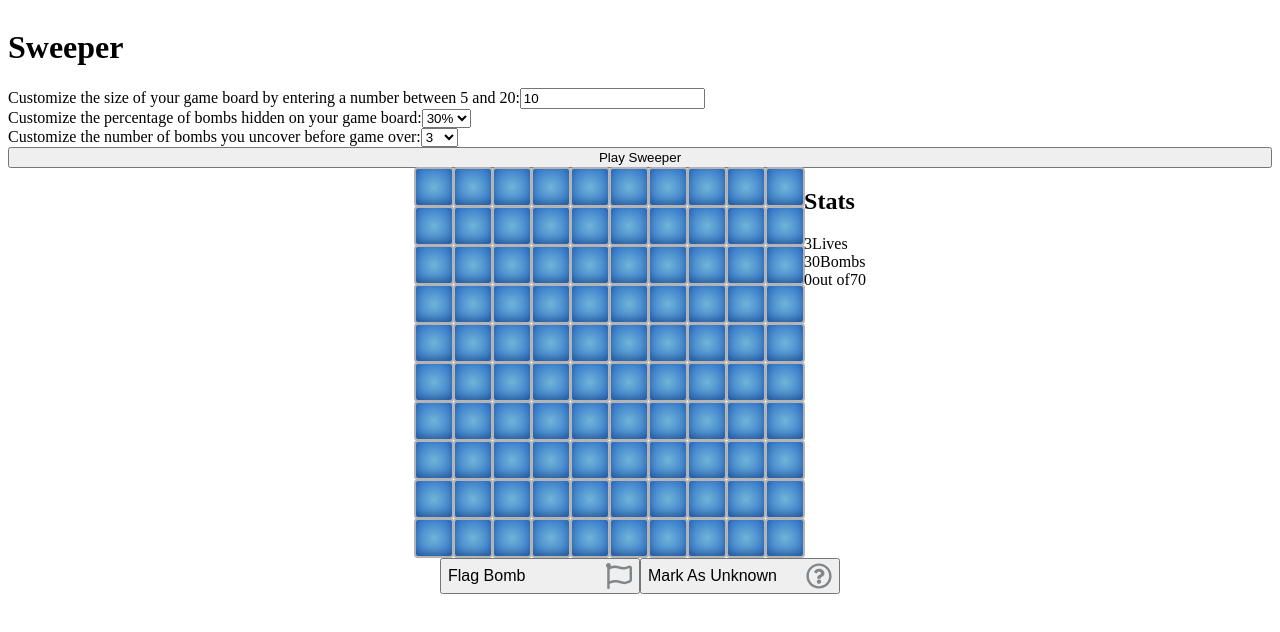
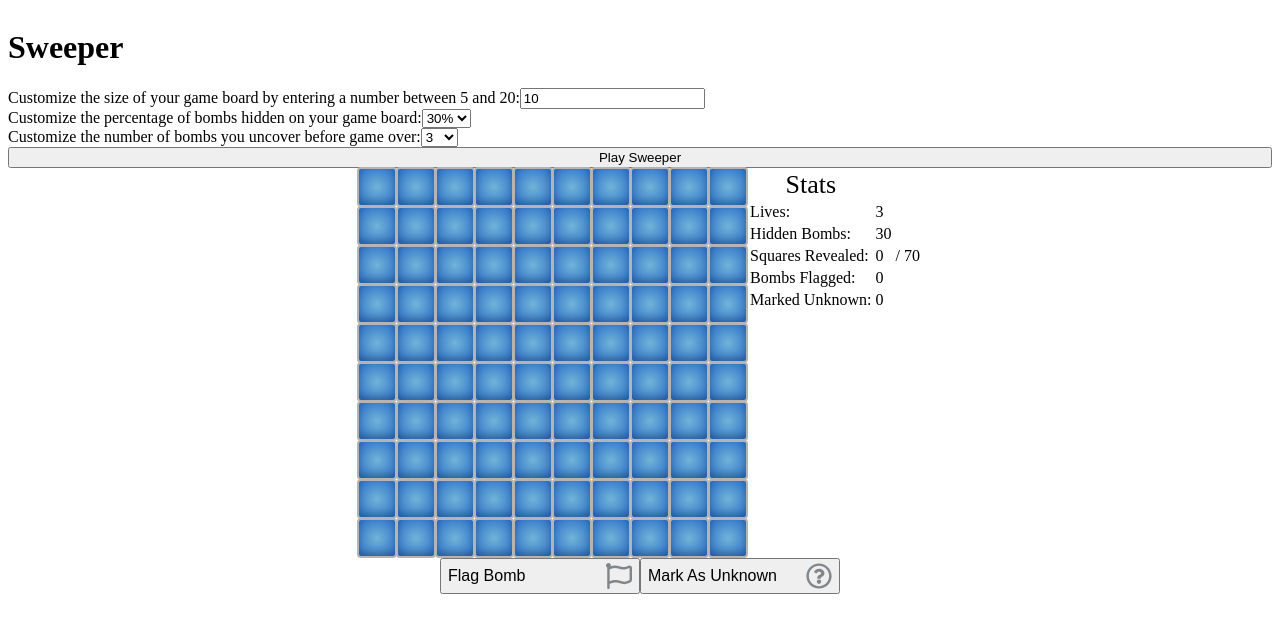
Before and after one commit to zcallanan/React-App-Sweeper, a React (Create React App) app: page / in a window 1280 px wide. Shown: the top 632 px of the page. Built offline with nearby package versions, Linux system fonts and the light colour scheme.

Commit message:
Hooked up further stats and some styling

```diff
--- a/src/components/App.js
+++ b/src/components/App.js
@@ -125,10 +125,17 @@ class App extends React.Component {
     const questionMode = this.state.modes.questionMode;
     // 2. Update square
     if (flagMode) {
-      console.log('hello')
       // If marking a flag is active, then mark only that square and then save to state
       squares[squareKey]['flagged'] = !squares[squareKey]['flagged'];
-
+      if (squares[squareKey]['flagged']) {
+        // If a flag is placed, increment the flag count
+        stats.flags++;
+        this.setState({ stats })
+      } else {
+        // If a flag is removed, decrement the flag count
+        stats.flags--;
+        this.setState({ stats })
+      }
       if (squares[squareKey]['questionMarked']) {
         // If the square is question marked when placing a flag, remove questionMarked
         squares[squareKey]['questionMarked'] = !squares[squareKey]['questionMarked'];
@@ -136,6 +143,15 @@ class App extends React.Component {
     } else if (questionMode) {
       // If placing a question mark is active, then mark only that square and then save to state
       squares[squareKey]['questionMarked'] = !squares[squareKey]['questionMarked'];
+      if (squares[squareKey]['questionMarked']) {
+        // If a question mark is placed, increment the question mark count
+        stats.questions++;
+        this.setState({ stats })
+      } else {
+        // If a question mark is removed, decrement the question mark count
+        stats.questions--;
+        this.setState({ stats })
+      }
       if (squares[squareKey]['flagged']) {
         // If the square is flagged when placing a question mark, unflag it
         squares[squareKey]['flagged'] = !squares[squareKey]['flagged'];
@@ -177,6 +193,8 @@ class App extends React.Component {
     // Make sure that the revealed stat is set to zero at the start
     const stats = {...this.state.stats};
     stats["revealed"] = 0;
+    stats["flags"] = 0;
+    stats["questions"] = 0;
     this.setState({stats});
     // If size decreases, then square keys should be deleted before the board is regenerated
     if (Object.keys(squares).length > 1) {
--- a/src/components/Stats.js
+++ b/src/components/Stats.js
@@ -6,7 +6,9 @@ class Stats extends React.Component {
   static propTypes = {
     stats: PropTypes.shape({
       currentLives: PropTypes.number.isRequired,
-      bombs: PropTypes.number.isRequired
+      bombs: PropTypes.number.isRequired,
+      flags: PropTypes.number.isRequired,
+      questions: PropTypes.number.isRequired
     })
   }
 
@@ -14,8 +16,7 @@ class Stats extends React.Component {
     localStats: {
       size: -1,
       bombs: -1,
-      totalToReveal: -1,
-      previousBombs: -1
+      totalToReveal: -1
     }
   }
 
@@ -28,8 +29,7 @@ class Stats extends React.Component {
     if (bombs > 0 && options.size > 0 && localStats.totalToReveal < 0) {
       localStats.totalToReveal = (options.size ** 2) - bombs;
       this.setState({localStats});
-    } else if (bombs > 0 && options.size > 0 && localStats.totalToReveal !== totalToReveal && bombs !== localStats.previousBombs && options.size === localStats.size && bombs !== localStats.bombs ) {
-      console.log(totalToReveal, bombs, localStats.bombs, options.size, localStats.size, localStats.previousBombs)
+    } else if (bombs > 0 && options.size > 0 && localStats.totalToReveal !== totalToReveal && options.size === localStats.size && bombs !== localStats.bombs ) {
       localStats.totalToReveal = (options.size ** 2) - bombs;
       this.setState({localStats});
     }
@@ -40,7 +40,6 @@ class Stats extends React.Component {
     }
     if ((localStats.bombs < 0 || localStats.bombs !== bombs) && bombs > 0) {
       // Set local bombs
-      localStats.previousBombs = localStats.bombs;
       localStats.bombs = bombs;
       this.setState({localStats});
     }
@@ -56,23 +55,23 @@ class Stats extends React.Component {
   renderLives = () => {
     const stats = this.props.stats;
     const currentLives = stats.currentLives;
-    let life = "Lives";
+    let life = "Lives:";
     if (currentLives === 1) {
-      life = "Life";
+      life = "Life:";
     }
     // Avoid display of stats before currentLives is set
     if (currentLives >= 0) {
       return (
-        <li key="lifeCount">
-          <span>
+        <tr key="lifeCount">
+          <td>{life}</td>
+          <td>
             <TransitionGroup component="span" className="lives">
               <CSSTransition classNames="lives" key={currentLives} timeout={{enter: 1500, exit: 1500}} >
                 <span>{currentLives}</span>
               </CSSTransition>
             </TransitionGroup>
-            {life}
-          </span>
-        </li>
+          </td>
+        </tr>
       )
     }
   }
@@ -82,16 +81,16 @@ class Stats extends React.Component {
     const bombs = stats.bombs;
     if (bombs >= 0) {
       return (
-        <li key="bombs">
-          <span>
+        <tr key="bombs">
+          <td>Hidden Bombs:</td>
+          <td>
             <TransitionGroup component="span" className="bombs">
               <CSSTransition classNames="bombs" key={bombs} timeout={{enter: 1500, exit: 1500}} >
                 <span>{bombs}</span>
               </CSSTransition>
             </TransitionGroup>
-            Bombs
-          </span>
-        </li>
+          </td>
+        </tr>
       )
     }
   }
@@ -104,21 +103,66 @@ class Stats extends React.Component {
 
     if (revealed >= 0 && totalToReveal >= 0) {
       return (
-        <li key="revealed">
-          <span>
+        <tr key="revealed">
+          <td>Squares Revealed: </td>
+          <td >
             <TransitionGroup component="span" className="revealed">
               <CSSTransition classNames="revealed" key={revealed} timeout={{enter: 1500, exit: 1500}} >
                 <span>{revealed}</span>
               </CSSTransition>
             </TransitionGroup>
-            out of
+          </td>
+          <td>/</td>
+          <td>
             <TransitionGroup component="span" className="total-to-reveal">
-              <CSSTransition classNames="total-to-reveal" key={totalToReveal} timeout={{enter: 15000, exit: 15000}} >
-                <span>{totalToReveal}</span>
+                <CSSTransition classNames="total-to-reveal" key={totalToReveal} timeout={{enter: 15000, exit: 15000}} >
+                  <span>{totalToReveal}</span>
+                </CSSTransition>
+              </TransitionGroup>
+          </td>
+        </tr>
+      )
+    }
+  }
+
+  renderFlagCount = () => {
+    const stats = this.props.stats;
+    const flags = stats.flags;
+    let flagText = "Bombs Flagged:";
+    if (flags === 1) {
+      flagText = "Bomb Flagged:";
+    }
+    if (flags >= 0) {
+      return (
+        <tr key="flags">
+          <td>{flagText}</td>
+          <td>
+            <TransitionGroup component="span" className="flags">
+              <CSSTransition classNames="flags" key={flags} timeout={{enter: 1500, exit: 1500}} >
+                <span>{flags}</span>
               </CSSTransition>
             </TransitionGroup>
-          </span>
-        </li>
+          </td>
+        </tr>
+      )
+    }
+  }
+
+  renderQuestionsCount = () => {
+    const stats = this.props.stats;
+    const questions = stats.questions;
+    if (questions >= 0) {
+      return (
+        <tr key="questions">
+          <td>Marked Unknown:</td>
+          <td>
+            <TransitionGroup component="span" className="questions">
+              <CSSTransition classNames="questions" key={questions} timeout={{enter: 1500, exit: 1500}} >
+                <span>{questions}</span>
+              </CSSTransition>
+            </TransitionGroup>
+          </td>
+        </tr>
       )
     }
   }
@@ -126,12 +170,17 @@ class Stats extends React.Component {
   render() {
     return (
       <div>
-        <h2>Stats</h2>
-        <ul>
-          {this.renderLives()}
-          {this.renderBombCount()}
-          {this.renderRevealed()}
-        </ul>
+
+        <table>
+          <thead>Stats</thead>
+          <tbody>
+            {this.renderLives()}
+            {this.renderBombCount()}
+            {this.renderRevealed()}
+            {this.renderFlagCount()}
+            {this.renderQuestionsCount()}
+          </tbody>
+        </table>
       </div>
     )
   }
--- a/src/css/_animations.styl
+++ b/src/css/_animations.styl
@@ -1,19 +1,19 @@
-.lives-enter, .bombs-enter, .revealed-enter
+.lives-enter, .bombs-enter, .revealed-enter, .flags-enter, .questions-enter
   transform translateY(100%)
   -webkit-transform translateY(100%)
-  &.lives-enter-active, &.bombs-enter-active, &.revealed-enter-active
+  &.lives-enter-active, &.bombs-enter-active, &.revealed-enter-active, &.flags-enter-active, &.questions-enter-active
     transform translateY(0)
     -webkit-transform translateY(0)
     transition 1.5s
     -webkit-transition 1.5s
 
-.lives-exit, .bombs-exit, .revealed-exit
+.lives-exit, .bombs-exit, .revealed-exit, .flags-exit, .questions-exit
   transform translateY(0)
   -webkit-transform translateY(0)
   position absolute
   left 0
   bottom 0
-  &.lives-exit-active, &.bombs-exit-active, &.revealed-exit-active
+  &.lives-exit-active, &.bombs-exit-active, &.revealed-exit-active, &.flags-exit-active, &.questions-exit-active
     transform translateY(-100%)
     -webkit-transform translateY(-100%)
     transition 1.5s
@@ -39,7 +39,7 @@
     transition 15s
     -webkit-transition 15s
 
-span.lives, span.bombs, span.revealed
+span.lives, span.bombs, span.revealed, span.flags, span.questions
   position relative
   overflow hidden
   float left
--- a/src/css/_stats.styl
+++ b/src/css/_stats.styl
@@ -0,0 +1,3 @@
+thead
+  font-size 26px
+  text-align center
--- a/src/css/style.css
+++ b/src/css/style.css
@@ -1,18 +1,36 @@
 .lives-enter,
 .bombs-enter,
-.revealed-enter {
+.revealed-enter,
+.flags-enter,
+.questions-enter {
   transform: translateY(100%);
   -webkit-transform: translateY(100%);
 }
 .lives-enter.lives-enter-active,
 .bombs-enter.lives-enter-active,
 .revealed-enter.lives-enter-active,
+.flags-enter.lives-enter-active,
+.questions-enter.lives-enter-active,
 .lives-enter.bombs-enter-active,
 .bombs-enter.bombs-enter-active,
 .revealed-enter.bombs-enter-active,
+.flags-enter.bombs-enter-active,
+.questions-enter.bombs-enter-active,
 .lives-enter.revealed-enter-active,
 .bombs-enter.revealed-enter-active,
-.revealed-enter.revealed-enter-active {
+.revealed-enter.revealed-enter-active,
+.flags-enter.revealed-enter-active,
+.questions-enter.revealed-enter-active,
+.lives-enter.flags-enter-active,
+.bombs-enter.flags-enter-active,
+.revealed-enter.flags-enter-active,
+.flags-enter.flags-enter-active,
+.questions-enter.flags-enter-active,
+.lives-enter.questions-enter-active,
+.bombs-enter.questions-enter-active,
+.revealed-enter.questions-enter-active,
+.flags-enter.questions-enter-active,
+.questions-enter.questions-enter-active {
   transform: translateY(0);
   -webkit-transform: translateY(0);
   transition: 1.5s;
@@ -20,7 +38,9 @@
 }
 .lives-exit,
 .bombs-exit,
-.revealed-exit {
+.revealed-exit,
+.flags-exit,
+.questions-exit {
   transform: translateY(0);
   -webkit-transform: translateY(0);
   position: absolute;
@@ -30,12 +50,28 @@
 .lives-exit.lives-exit-active,
 .bombs-exit.lives-exit-active,
 .revealed-exit.lives-exit-active,
+.flags-exit.lives-exit-active,
+.questions-exit.lives-exit-active,
 .lives-exit.bombs-exit-active,
 .bombs-exit.bombs-exit-active,
 .revealed-exit.bombs-exit-active,
+.flags-exit.bombs-exit-active,
+.questions-exit.bombs-exit-active,
 .lives-exit.revealed-exit-active,
 .bombs-exit.revealed-exit-active,
-.revealed-exit.revealed-exit-active {
+.revealed-exit.revealed-exit-active,
+.flags-exit.revealed-exit-active,
+.questions-exit.revealed-exit-active,
+.lives-exit.flags-exit-active,
+.bombs-exit.flags-exit-active,
+.revealed-exit.flags-exit-active,
+.flags-exit.flags-exit-active,
+.questions-exit.flags-exit-active,
+.lives-exit.questions-exit-active,
+.bombs-exit.questions-exit-active,
+.revealed-exit.questions-exit-active,
+.flags-exit.questions-exit-active,
+.questions-exit.questions-exit-active {
   transform: translateY(-100%);
   -webkit-transform: translateY(-100%);
   transition: 1.5s;
@@ -65,14 +101,18 @@
 }
 span.lives,
 span.bombs,
-span.revealed {
+span.revealed,
+span.flags,
+span.questions {
   position: relative;
   overflow: hidden;
   float: left;
 }
 span.lives span,
 span.bombs span,
-span.revealed span {
+span.revealed span,
+span.flags span,
+span.questions span {
   display: inline-block;
 }
 span.total-to-reveal {
@@ -151,6 +191,10 @@ span.total-to-reveal span {
 .square .questionmark-icon {
   display: none;
 }
+thead {
+  font-size: 26px;
+  text-align: center;
+}
 p {
   -webkit-margin-before: 0;
           margin-block-start: 0;
```
